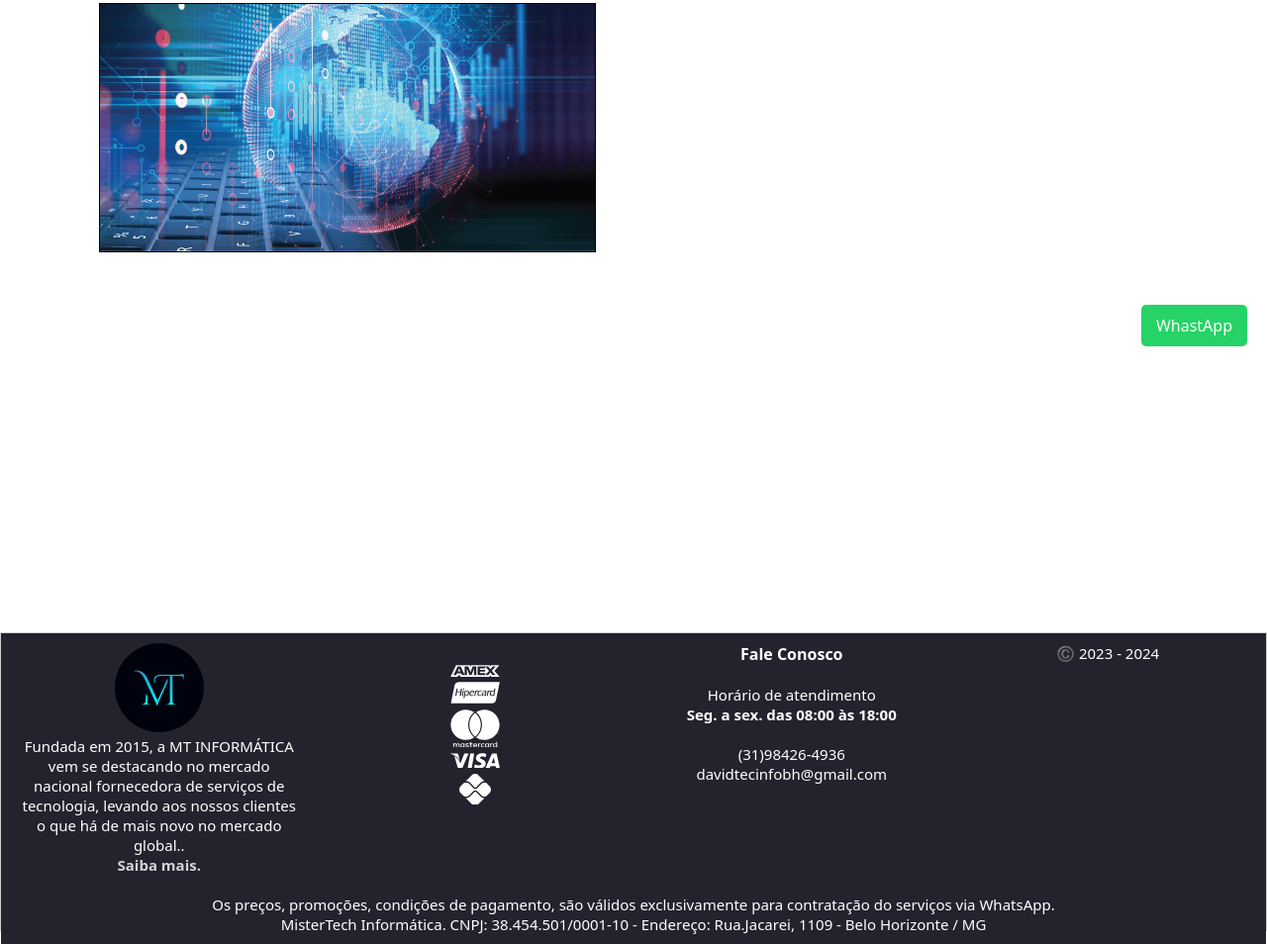
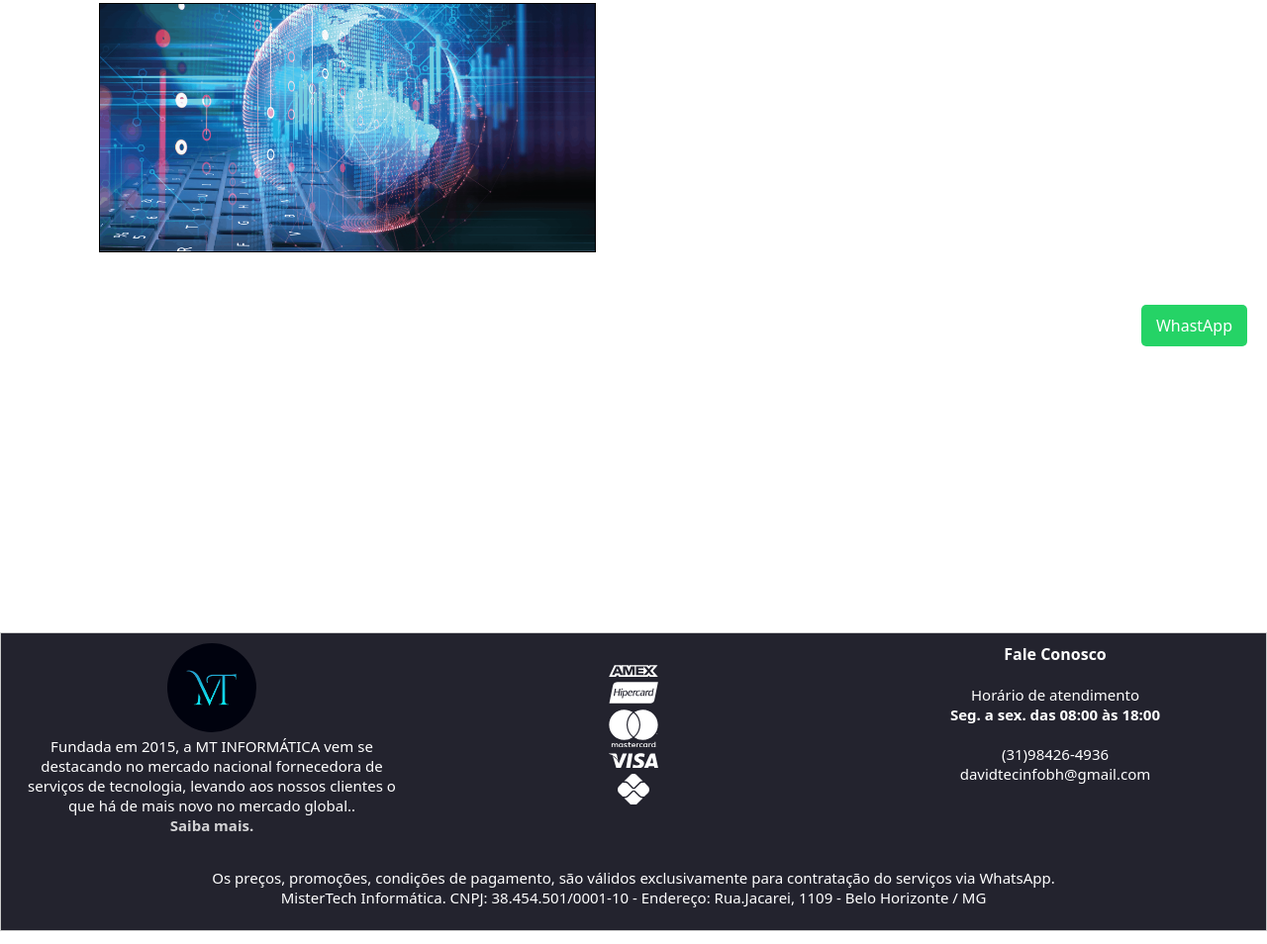
Before and after one commit to DavidTIBH/Home, a plain HTML site: page index.html in a window 1280 px wide. Shown: the part 430-1384 px from the top of the page at 99% size. Drawn offline with Linux system fonts and the light colour scheme.

Commit message:
troqueihtml

```diff
--- a/index.html
+++ b/index.html
@@ -211,14 +211,9 @@ c-0.22,0.42,3.39-8.83,5.54-14.58l2.8,13.17c0,0,7.97,36.46,9.64,44.09H427z"></pat
           davidtecinfobh@gmail.com
         </p>
       </div>
-
-      <div class="item">©️ 2023 - 2024
-      </div>
-
       <div class="footer">Os preços, promoções, condições de pagamento, são válidos exclusivamente para contratação do serviços via WhatsApp.<br>
         MisterTech Informática. CNPJ: 38.454.501/0001-10 - Endereço: Rua.Jacarei, 1109 - Belo Horizonte / MG
       </div>
-
     </section>
 </footer>
 </html>
```
